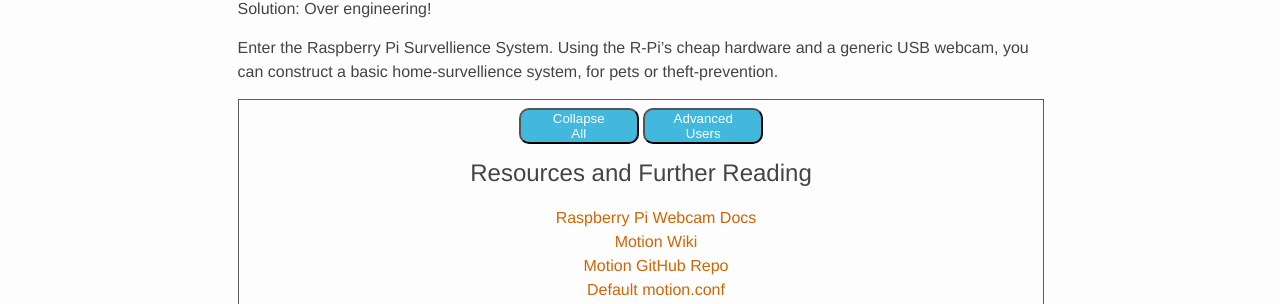
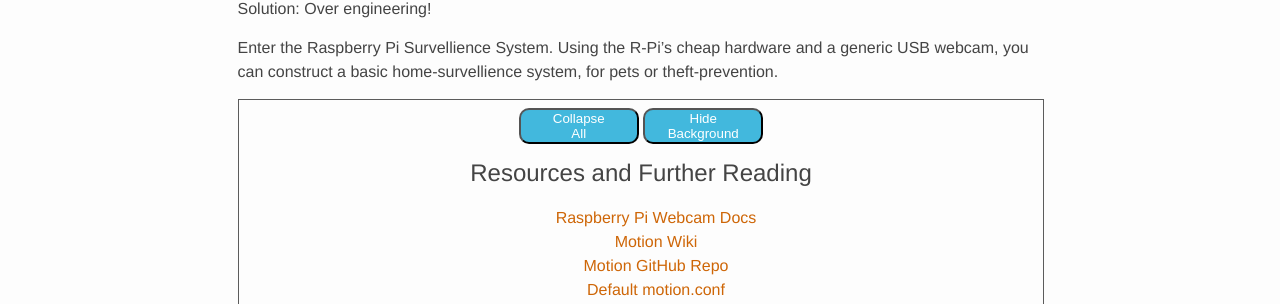
Before and after one commit to JTronLabs/blog, a Jekyll site: the page built from _posts/2016-02-17-RPi-WebCam.markdown, in a window 1280 px wide and 900 px high. Shown: the part 311-615 px from the top of the window. Built offline with Jekyll 4.4.1, drawn with Linux system fonts in a browser that asks for light colours; comment, search, counter and statistics services are not loaded.

Commit message:
fixed btn text again

```diff
--- a/_includes/nav_btns.html
+++ b/_includes/nav_btns.html
@@ -1,4 +1,4 @@
 <div id="expand-btns">
-  <button type="button" id="collapse-all-btn" title="Hide all content">Collapse</br>All</button>
-  <button type="button" id="collapse-p-btn" title="Hide paragraphs">Advanced</br>Users</button>
+  <button type="button" id="collapse-all-btn" title="Hide all content">Collapse<br/>All</button>
+  <button type="button" id="collapse-p-btn" title="Hide paragraphs">Hide<br/>Background</button>
 </div>
--- a/js/main.js
+++ b/js/main.js
@@ -15,13 +15,13 @@
 
   if(all_collapsed){ //expand
     $('.collapsable').removeClass(" collapsed ");
-    $('#collapse-all-btn').html('Collapse</br>All');
+    $('#collapse-all-btn').html('Collapse<br/>All');
     $('#collapse-all-btn').prop('title', 'Hide all content');
 
     $('.collapsable-content').show();
   }else{ //collapse
     $('.collapsable').addClass(" collapsed ");
-    $('#collapse-all-btn').html('Expand</br>All');
+    $('#collapse-all-btn').html('Expand<br/>All');
     $('#collapse-all-btn').prop('title', 'Show all content');
 
 
@@ -34,13 +34,13 @@
   if(all_collapsed){ collapseAllHandler(); }//need to reset with respect to all content
 
   if(p_collapsed){ //expand
-    $('#collapse-p-btn').text('Advanced Users');
+    $('#collapse-p-btn').html('Hide<br/>Background');
     $('#collapse-p-btn').prop('title', 'Hide paragraphs');
 
     $('p').show();
 
   }else{ //collapse
-    $('#collapse-p-btn').text('Beginner Users');
+    $('#collapse-p-btn').html('Show<br/>Background');
     $('#collapse-p-btn').prop('title', 'Show paragraphs');
 
     //Using markdown, <img> tags are auto wrapped in <p> tags. I want to show images though. Thus do not hide the <p> if there is an image within it
```
